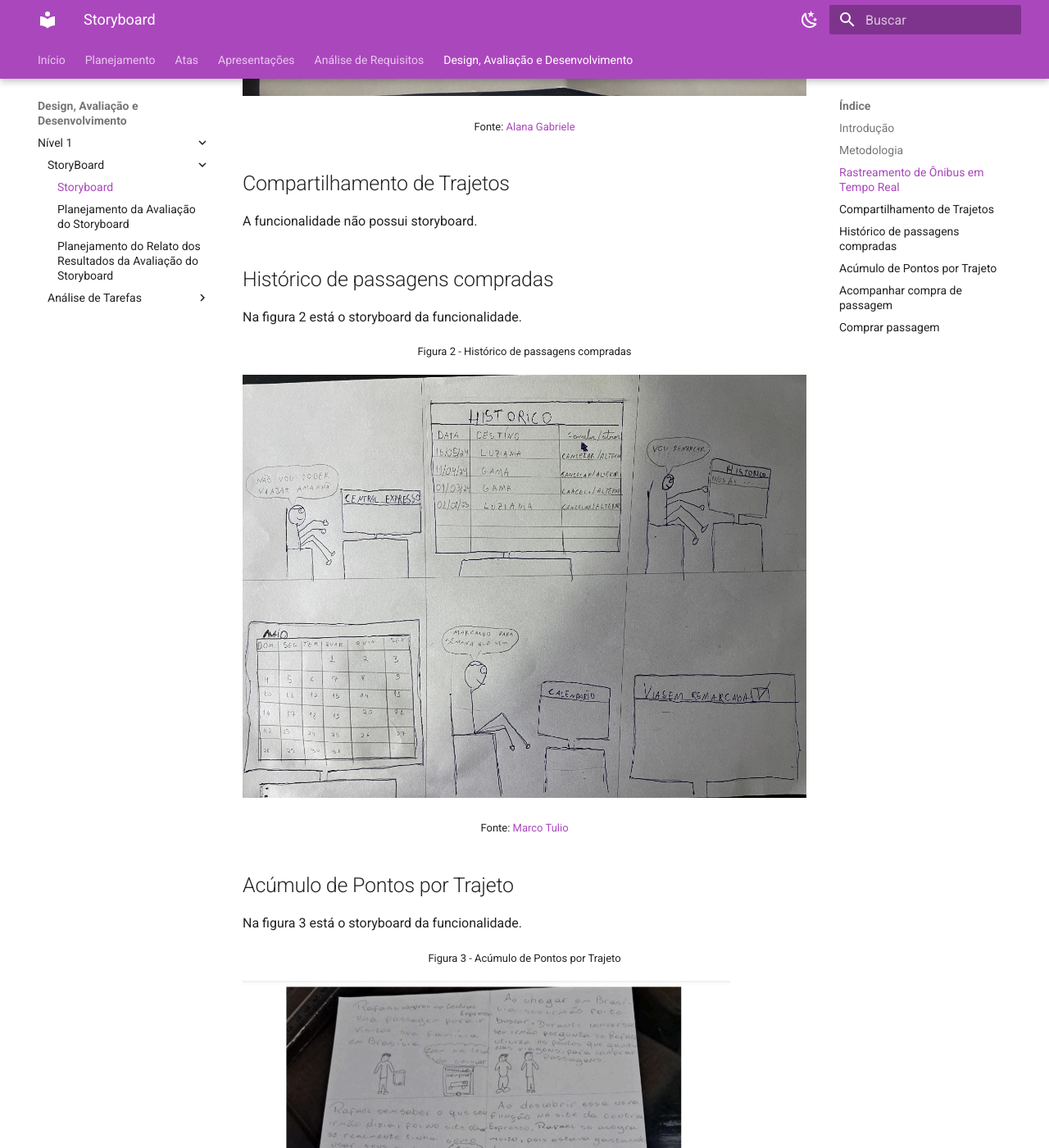
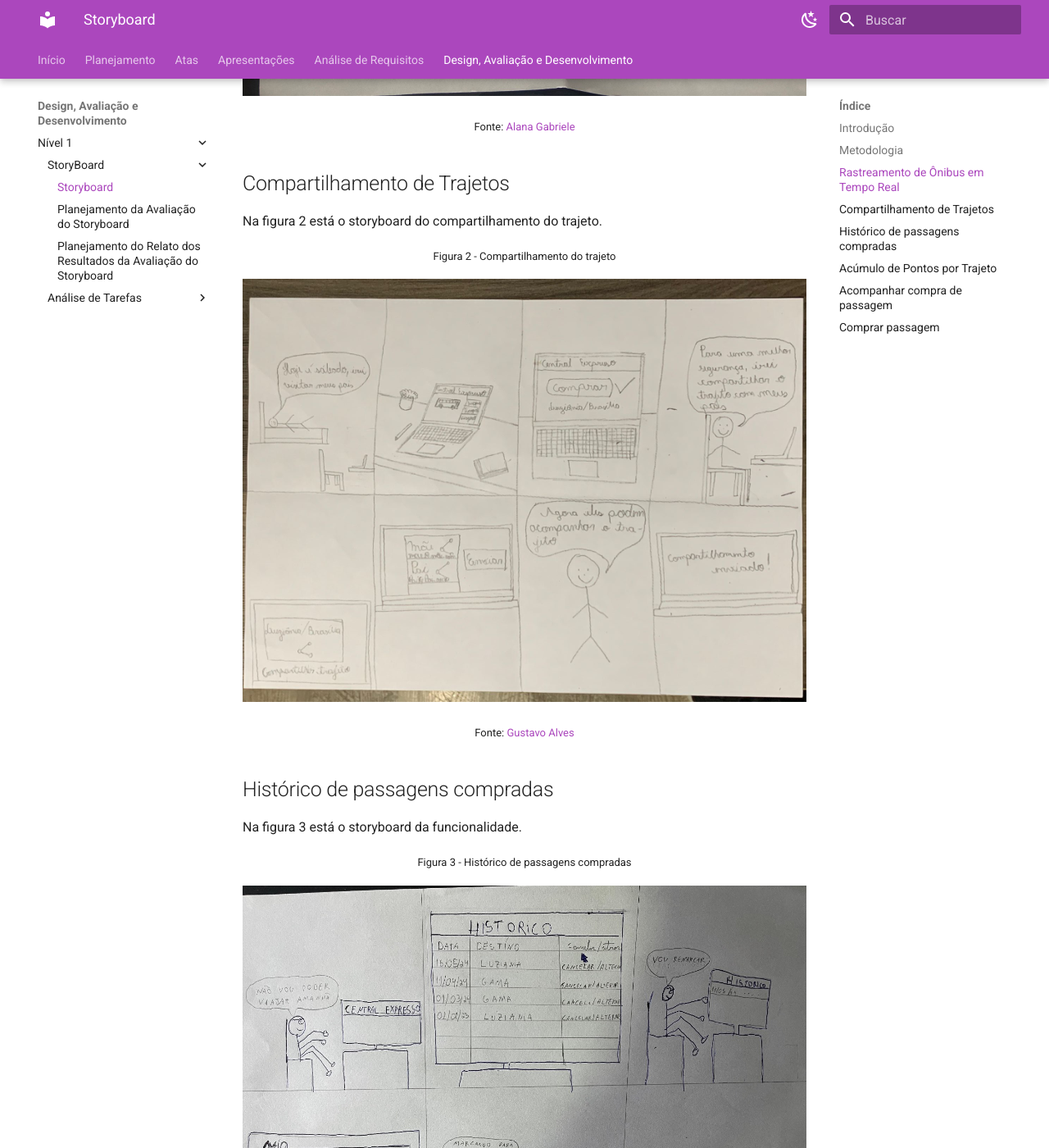
Before and after one commit to Interacao-Humano-Computador/2024.1-Grupo08, an MkDocs documentation site: the page built from docs/design_avaliacao/nivel_1/storyboard/storyboard.md, in a window 1280 px wide and 1400 px high, scrolled down 1346 px. Shown: the whole window at 82% size. Built offline with MkDocs 1.6.1 and Material for MkDocs 9.7.7, drawn with Linux system fonts in a browser that asks for light colours; some of the changed text lies outside the part shown.

Commit message:
Storyboard compartilhamento de trajeto

```diff
--- a/docs/design_avaliacao/nivel_1/storyboard/storyboard.md
+++ b/docs/design_avaliacao/nivel_1/storyboard/storyboard.md
@@ -24,39 +24,45 @@ Na figura 1 está o storyboard da funcionalidade.
 
 
 ## Compartilhamento de Trajetos
-A funcionalidade não possui storyboard.
+Na figura 2 está o storyboard do compartilhamento do trajeto.
+
+<font size="2"><p style="text-align: center">Figura 2 - Compartilhamento do trajeto </p></font>
+
+![historico](compartilhar.jpeg)
+
+<font size="2"><p style="text-align: center">Fonte: [Gustavo Alves](https://github.com/gustaallves)  </p></font>
 
 ## Histórico de passagens compradas
-Na figura 2 está o storyboard da funcionalidade.
+Na figura 3 está o storyboard da funcionalidade.
 
-<font size="2"><p style="text-align: center">Figura 2 - Histórico de passagens compradas </p></font>
+<font size="2"><p style="text-align: center">Figura 3 - Histórico de passagens compradas </p></font>
 
 ![historico](historico.jpeg)
 
 <font size="2"><p style="text-align: center">Fonte: [Marco Tulio](https://github.com/MarcoTulioSoares) </p></font>
 
 ## Acúmulo de Pontos por Trajeto
-Na figura 3 está o storyboard da funcionalidade.
+Na figura 4 está o storyboard da funcionalidade.
 
-<font size="2"><p style="text-align: center">Figura 3 - Acúmulo de Pontos por Trajeto </p></font>
+<font size="2"><p style="text-align: center">Figura 4 - Acúmulo de Pontos por Trajeto </p></font>
 
 ![pontos](pontos.jpeg)
 
 <font size="2"><p style="text-align: center">Fonte: [Pedro Henrique](https://github.com/PedroHenrique061) </p></font>
 
 ## Acompanhar compra de passagem
-Na figura 4 está o storyboard da funcionalidade.
+Na figura 5 está o storyboard da funcionalidade.
 
-<font size="2"><p style="text-align: center">Figura 4 - Acompanhar compra de passagem </p></font>
+<font size="2"><p style="text-align: center">Figura 5 - Acompanhar compra de passagem </p></font>
 
 ![acompanha](acompanha.jpeg)
 
 <font size="2"><p style="text-align: center">Fonte: [Renan Araújo](https://github.com/renantfm4) </p></font>
 
 ## Comprar passagem
-Na figura 5 está o storyboard da funcionalidade.
+Na figura 6 está o storyboard da funcionalidade.
 
-<font size="2"><p style="text-align: center">Figura 5 - Comprar passagem </p></font>
+<font size="2"><p style="text-align: center">Figura 6 - Comprar passagem </p></font>
 
 ![comprar_passagem](comprar-passagem-highres.png)
 
```
Also changed, not shown: docs/requisitos/analise_tarefas_hta.md (+1 -1 lines), docs/design_avaliacao/nivel_1/storyboard/compartilhar.jpeg (added), docs/requisitos/image-22.png (added).
